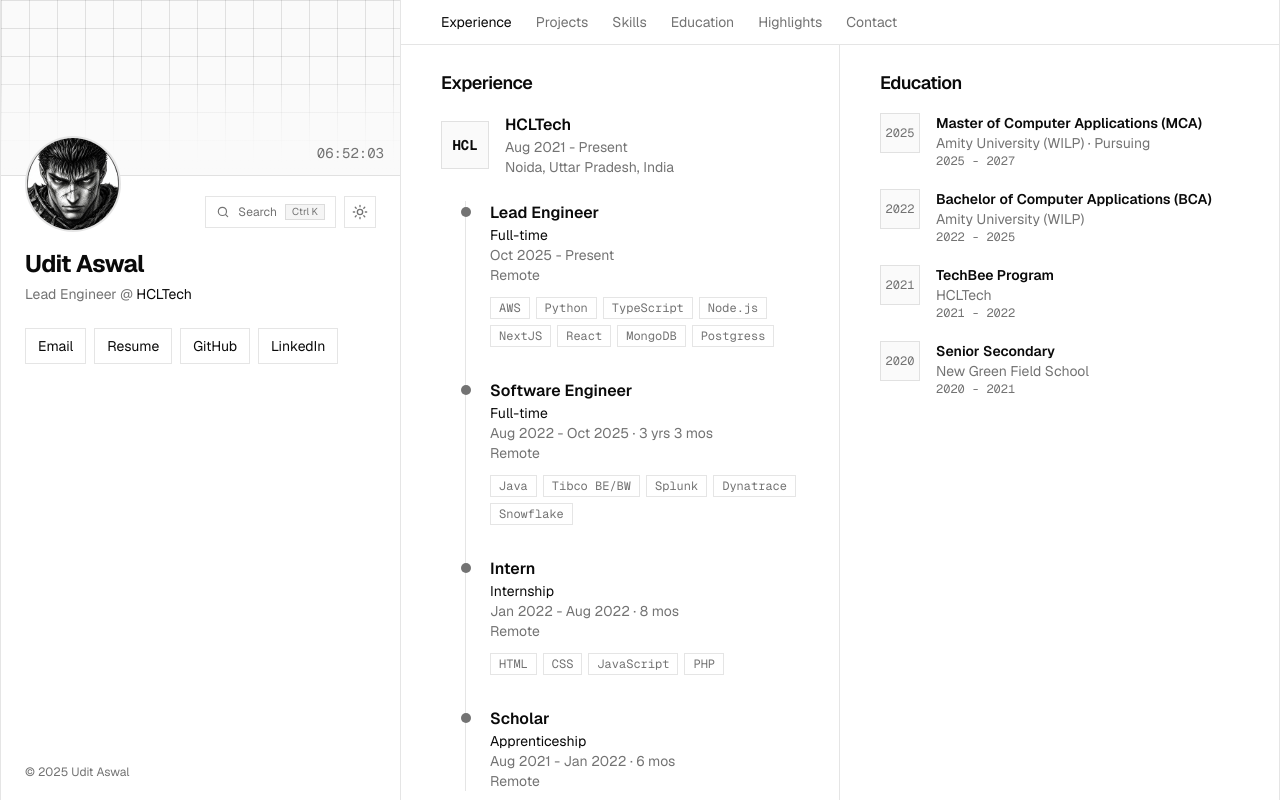
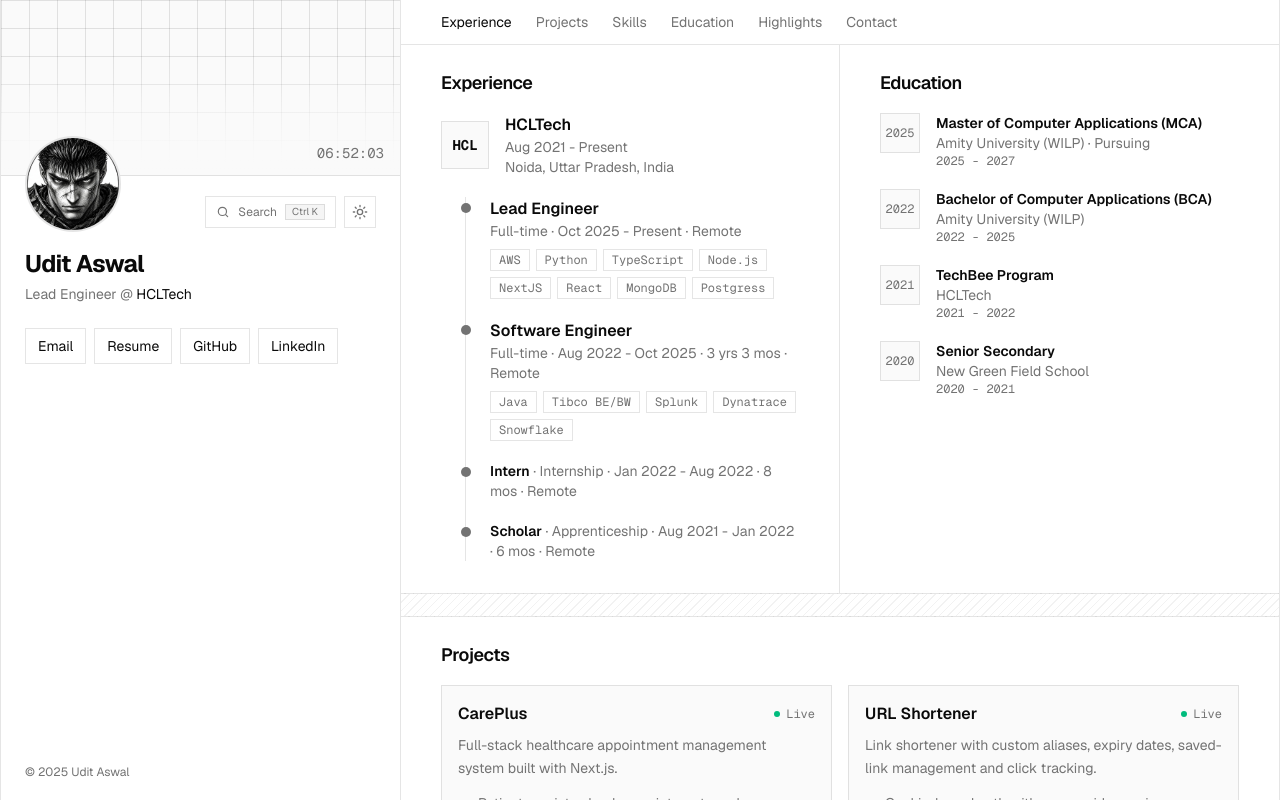
Before and after one commit to uditaswal/Portfolio, a Next.js app: page / in a window 1280 px wide. Built offline with nearby package versions, Linux system fonts and the light colour scheme.

Commit message:
Compact experience timeline and thin scrollbar
- One-line role details; compact flag collapses minor older roles
- Thin low-contrast scrollbar on the scrolling column
- Skill chip tweaks in data.ts

```diff
--- a/src/app/components/sections/Experience.tsx
+++ b/src/app/components/sections/Experience.tsx
@@ -8,7 +8,7 @@
 export default function Experience() {
   return (
     <Section id="experience" title="Experience">
-      <div className="space-y-10">
+      <div className="space-y-8">
         {experience.map((job) => (
           <article key={job.company}>
             <header className="flex items-center gap-4">
@@ -29,25 +29,38 @@
             </header>
 
             {/* The left border is the timeline; each role's dot sits on it. */}
-            <ol className="mt-6 ml-6 space-y-8 border-l">
-              {job.roles.map((role) => (
+            <ol className="mt-5 ml-6 space-y-5 border-l">
+              {job.roles.map((role) => {
+                // "Full-time · Oct 2025 - Present · 3 yrs · Remote", skipping blanks.
+                const meta = [
+                  role.type,
+                  role.period,
+                  role.duration,
+                  role.mode,
+                ]
+                  .filter(Boolean)
+                  .join(" · ");
+
+                return (
                   <li key={role.title + role.period} className="relative pl-6">
                     <span
                       className="absolute top-1.5 -left-[5px] size-2.5 rounded-full bg-muted-foreground"
                       aria-hidden
                     />
+
+                    {role.compact ? (
+                      // One line: title, then the details in grey.
+                      <p className="text-sm">
+                        <span className="font-semibold">{role.title}</span>
+                        <span className="text-muted-foreground"> · {meta}</span>
+                      </p>
+                    ) : (
+                      <>
                         <h4 className="font-semibold">{role.title}</h4>
-                  <p className="text-sm">{role.type}</p>
-                  <p className="text-sm text-muted-foreground">
-                    {role.period}
-                    {role.duration && ` · ${role.duration}`}
-                  </p>
-                  {role.mode && (
-                    <p className="text-sm text-muted-foreground">{role.mode}</p>
-                  )}
+                        <p className="text-sm text-muted-foreground">{meta}</p>
 
                         {role.points && (
-                    <ul className="mt-3 list-disc space-y-1.5 pl-5 text-sm leading-relaxed text-muted-foreground">
+                          <ul className="mt-2 list-disc space-y-1.5 pl-5 text-sm leading-relaxed text-muted-foreground">
                             {role.points.map((point) => (
                               <li key={point}>{point}</li>
                             ))}
@@ -55,14 +68,17 @@
                         )}
 
                         {role.skills && (
-                    <div className="mt-3 flex flex-wrap gap-1.5">
+                          <div className="mt-2 flex flex-wrap gap-1.5">
                             {role.skills.map((skill) => (
                               <Tag key={skill}>{skill}</Tag>
                             ))}
                           </div>
                         )}
+                      </>
+                    )}
                   </li>
-              ))}
+                );
+              })}
             </ol>
           </article>
         ))}
--- a/src/app/data.ts
+++ b/src/app/data.ts
@@ -58,6 +58,8 @@
   period: string;
   /** Optional length of the role, e.g. "3 yrs 3 mos". Leave out for a current role so it never goes stale. */
   duration?: string;
+  /** Render as a single line (no bullets or skill chips). Good for older, minor roles. */
+  compact?: boolean;
   /** e.g. "On-site", "Remote". */
   mode?: string;
   /** Short achievement bullets. Optional. */
@@ -108,6 +110,7 @@
       },
       {
         title: "Intern",
+        compact: true,
         type: "Internship",
         period: "Jan 2022 - Aug 2022",
         duration: "8 mos",
@@ -116,6 +119,7 @@
       },
       {
         title: "Scholar",
+        compact: true,
         type: "Apprenticeship",
         period: "Aug 2021 - Jan 2022",
         duration: "6 mos",
--- a/src/app/globals.css
+++ b/src/app/globals.css
@@ -74,6 +74,26 @@
 .scroll-area {
   scroll-behavior: smooth;
   scroll-padding-top: 3.5rem;
+  /* Thin, low-contrast scrollbar that only brightens on hover. */
+  scrollbar-width: thin;
+  scrollbar-color: var(--border) transparent;
+}
+
+.scroll-area::-webkit-scrollbar {
+  width: 6px;
+}
+
+.scroll-area::-webkit-scrollbar-track {
+  background: transparent;
+}
+
+.scroll-area::-webkit-scrollbar-thumb {
+  background: var(--border);
+  border-radius: 9999px;
+}
+
+.scroll-area::-webkit-scrollbar-thumb:hover {
+  background: var(--muted-foreground);
 }
 
 @keyframes marquee {
```
Lines whose indentation alone changed are shown as unchanged.
